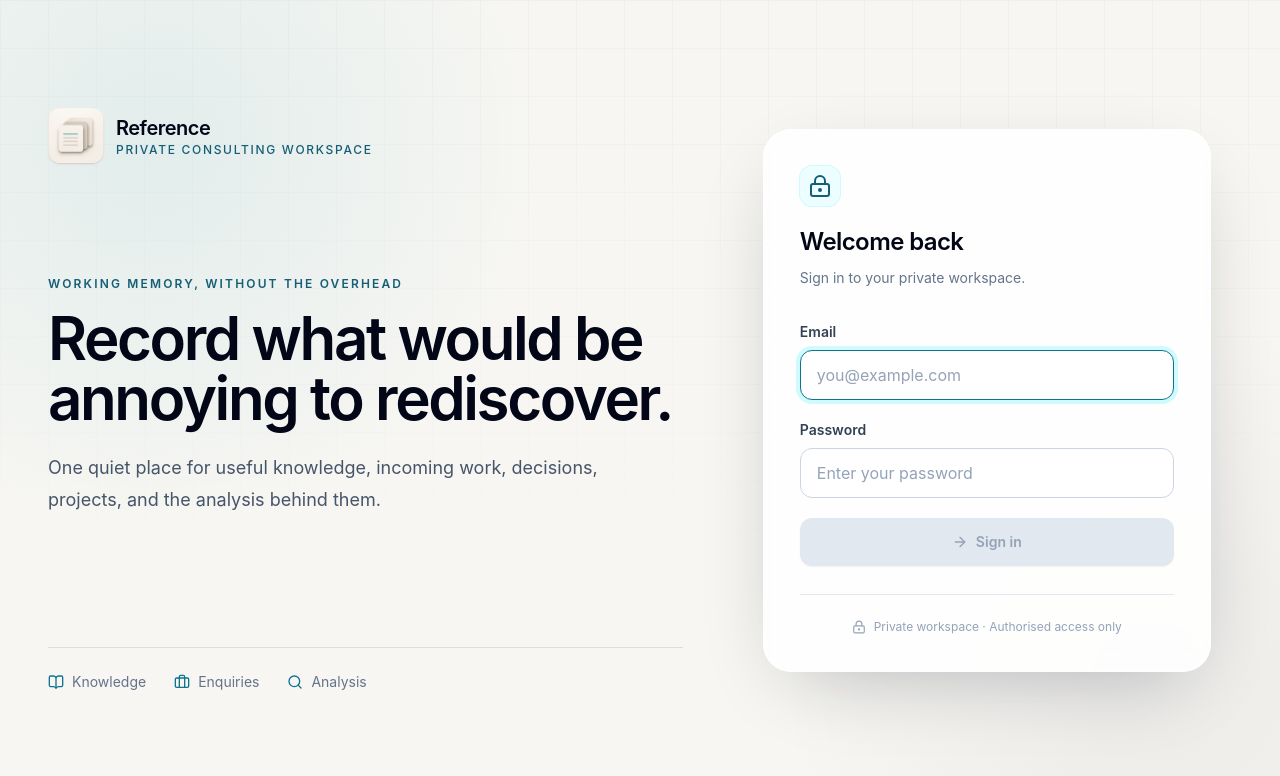
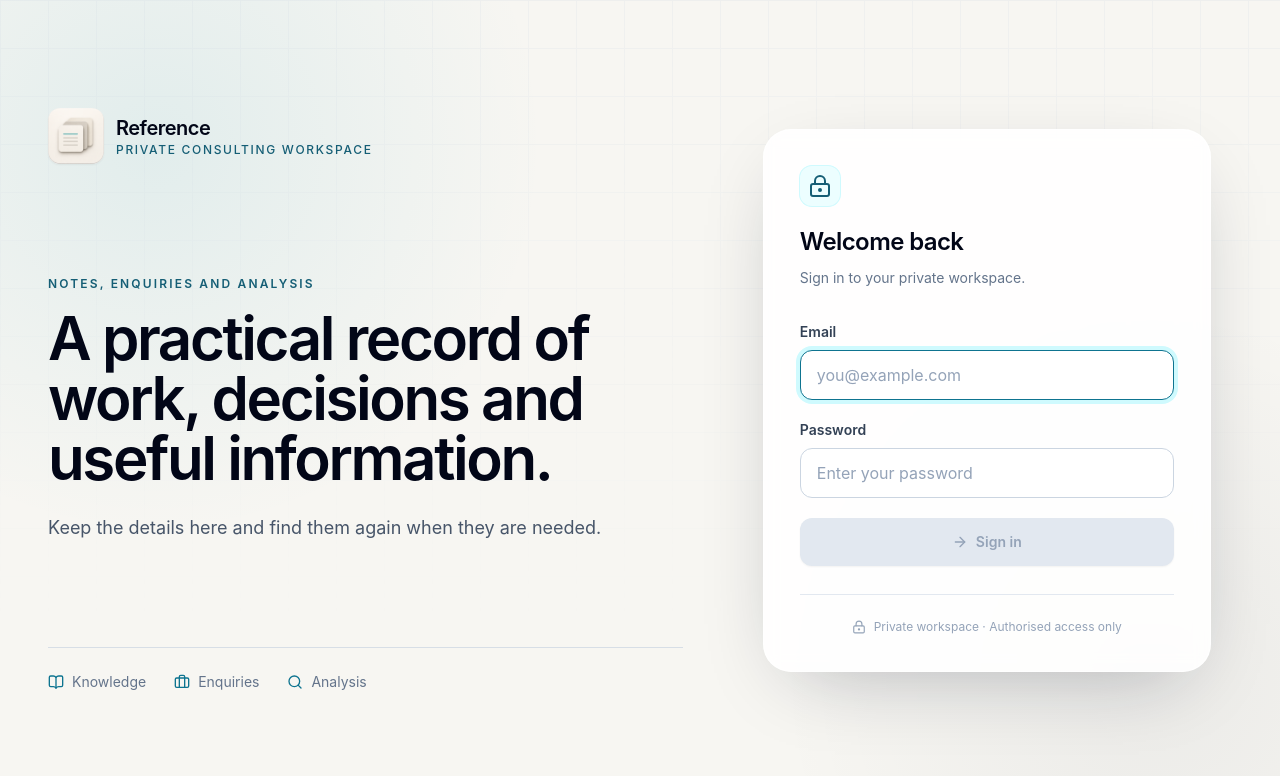
Before and after one commit to WithoutWorries/crm, a Next.js app: page /login in a window 1280 px wide. Shown: the top 776 px of the page. Built offline with nearby package versions, Linux system fonts and the light colour scheme.

Commit message:
Refine login page wording

```diff
--- a/app/login/page.tsx
+++ b/app/login/page.tsx
@@ -76,14 +76,13 @@ export default function LoginPage() {
 
             <div className="mt-12 max-w-2xl sm:mt-16 lg:mt-28">
               <p className="mb-4 text-xs font-semibold uppercase tracking-[0.18em] text-cyan-800">
-                Working memory, without the overhead
+                Notes, enquiries and analysis
               </p>
               <h1 className="text-4xl font-semibold leading-[1.06] tracking-[-0.04em] text-slate-950 sm:text-5xl lg:text-6xl">
-                Record what would be annoying to rediscover.
+                A practical record of work, decisions and useful information.
               </h1>
               <p className="mt-6 max-w-xl text-base leading-7 text-slate-600 sm:text-lg sm:leading-8">
-                One quiet place for useful knowledge, incoming work, decisions, projects, and the
-                analysis behind them.
+                Keep the details here and find them again when they are needed.
               </p>
             </div>
           </div>
```
